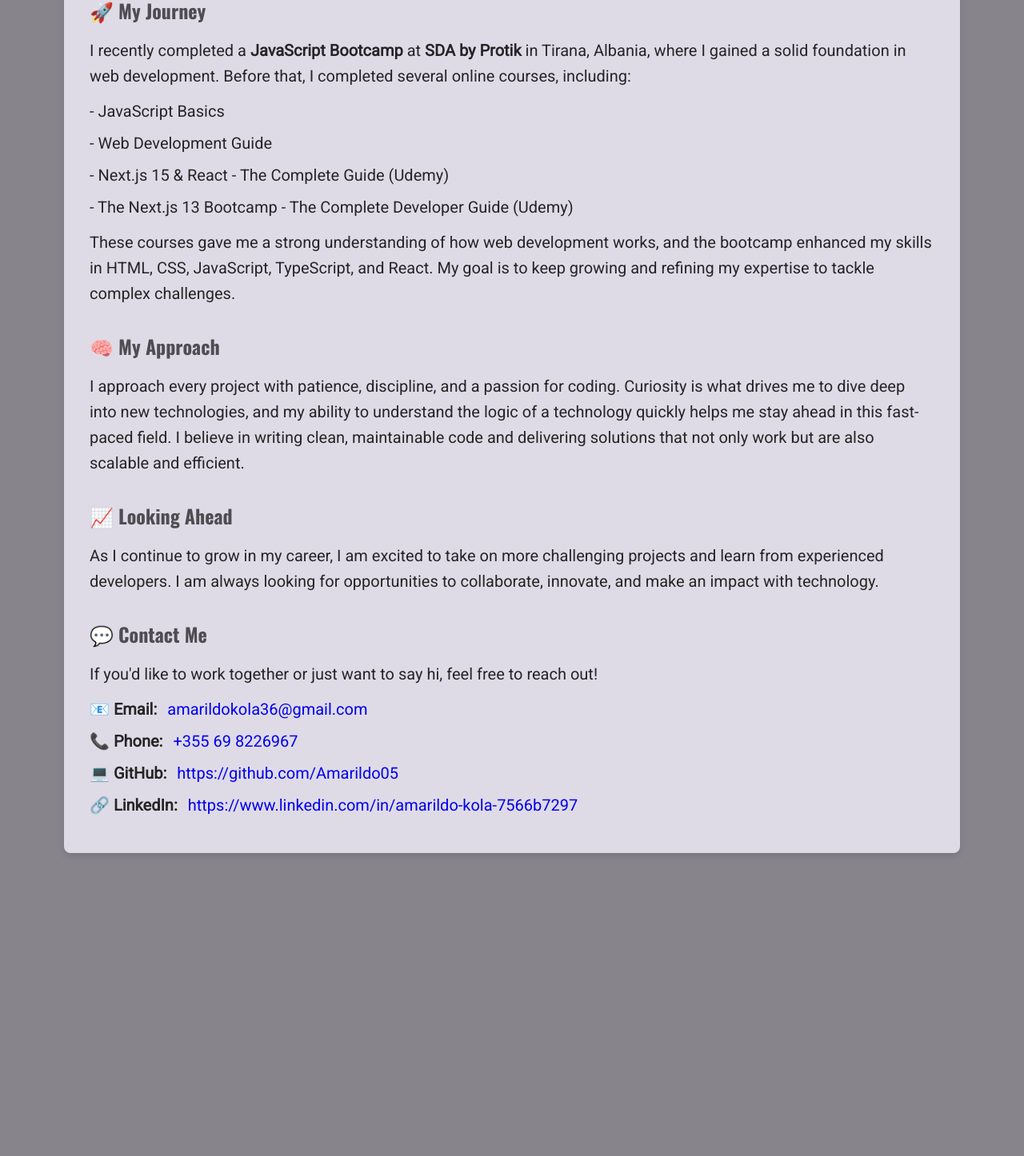
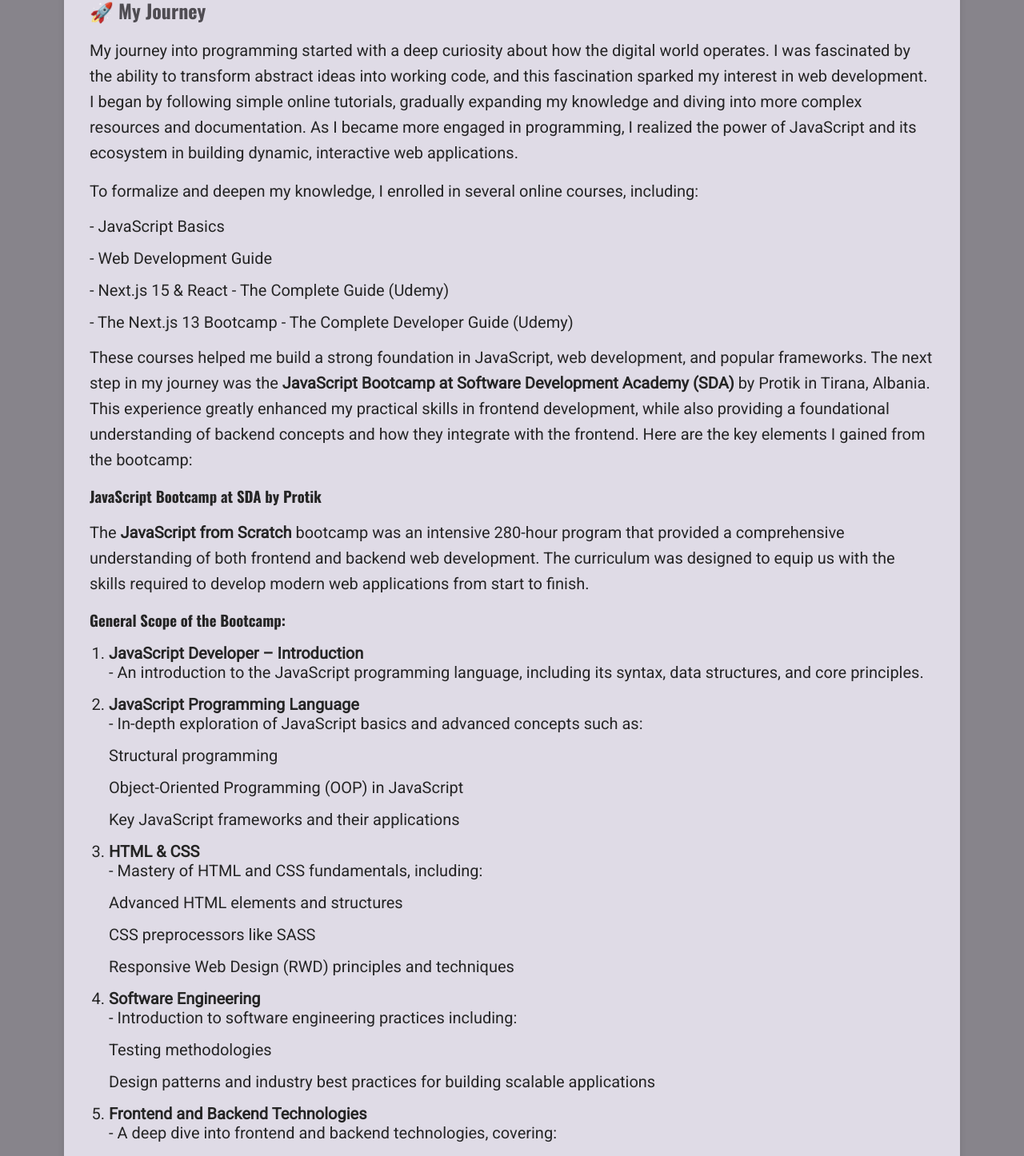
Before and after one commit to Amarildo05/Personal-Portfolio-Website, a React (Vite) app: page /about in a window 1280 px wide. Shown: the part 1314-2760 px from the top of the page at 80% size. Before the commit the page ends 2413 px from the top, so only its background shows below. Built offline with nearby package versions, Linux system fonts and the light colour scheme.

Commit message:
some changes in About page

```diff
--- a/src/componenets/about/AboutMe.css
+++ b/src/componenets/about/AboutMe.css
@@ -39,7 +39,13 @@
   margin: var(--size-4) 0;
 }
 
-.about-content ul li {
+.about-content ol {
+  padding: 0;
+  margin: var(--size-4) 0 0 var(--size-6);
+}
+
+.about-content ul li,
+.about-content ol li {
   font-size: var(--size-5);
   margin-bottom: var(--size-4);
 }
--- a/src/componenets/about/Journey.jsx
+++ b/src/componenets/about/Journey.jsx
@@ -8,10 +8,18 @@
         My Journey
       </h2>
       <p>
-        I recently completed a <strong>JavaScript Bootcamp</strong> at{" "}
-        <strong>SDA by Protik</strong> in Tirana, Albania, where I gained a
-        solid foundation in web development. Before that, I completed several
-        online courses, including:
+        My journey into programming started with a deep curiosity about how the
+        digital world operates. I was fascinated by the ability to transform
+        abstract ideas into working code, and this fascination sparked my
+        interest in web development. I began by following simple online
+        tutorials, gradually expanding my knowledge and diving into more complex
+        resources and documentation. As I became more engaged in programming, I
+        realized the power of JavaScript and its ecosystem in building dynamic,
+        interactive web applications.
+      </p>
+      <p>
+        To formalize and deepen my knowledge, I enrolled in several online
+        courses, including:
       </p>
       <ul>
         <li>- JavaScript Basics</li>
@@ -22,10 +30,97 @@
         </li>
       </ul>
       <p>
-        These courses gave me a strong understanding of how web development
-        works, and the bootcamp enhanced my skills in HTML, CSS, JavaScript,
-        TypeScript, and React. My goal is to keep growing and refining my
-        expertise to tackle complex challenges.
+        These courses helped me build a strong foundation in JavaScript, web
+        development, and popular frameworks. The next step in my journey was the{" "}
+        <strong>
+          JavaScript Bootcamp at Software Development Academy (SDA)
+        </strong>{" "}
+        by Protik in Tirana, Albania. This experience greatly enhanced my
+        practical skills in frontend development, while also providing a
+        foundational understanding of backend concepts and how they integrate
+        with the frontend. Here are the key elements I gained from the bootcamp:
+      </p>
+
+      <h3>JavaScript Bootcamp at SDA by Protik</h3>
+      <p>
+        The <strong>JavaScript from Scratch</strong> bootcamp was an intensive
+        280-hour program that provided a comprehensive understanding of both
+        frontend and backend web development. The curriculum was designed to
+        equip us with the skills required to develop modern web applications
+        from start to finish.
+      </p>
+      <h3>General Scope of the Bootcamp:</h3>
+      <ol>
+        <li>
+          <strong>JavaScript Developer – Introduction</strong> <br />- An
+          introduction to the JavaScript programming language, including its
+          syntax, data structures, and core principles.
+        </li>
+        <li>
+          <strong>JavaScript Programming Language</strong> <br />- In-depth
+          exploration of JavaScript basics and advanced concepts such as:
+          <ul>
+            <li>Structural programming</li>
+            <li>Object-Oriented Programming (OOP) in JavaScript</li>
+            <li>Key JavaScript frameworks and their applications</li>
+          </ul>
+        </li>
+        <li>
+          <strong>HTML & CSS</strong> <br />- Mastery of HTML and CSS
+          fundamentals, including:
+          <ul>
+            <li>Advanced HTML elements and structures</li>
+            <li>CSS preprocessors like SASS</li>
+            <li>Responsive Web Design (RWD) principles and techniques</li>
+          </ul>
+        </li>
+        <li>
+          <strong>Software Engineering</strong> <br />- Introduction to software
+          engineering practices including:
+          <ul>
+            <li>Testing methodologies</li>
+            <li>
+              Design patterns and industry best practices for building scalable
+              applications
+            </li>
+          </ul>
+        </li>
+        <li>
+          <strong>Frontend and Backend Technologies</strong> <br />- A deep dive
+          into frontend and backend technologies, covering:
+          <ul>
+            <li>Key differences between frontend and backend development</li>
+            <li>
+              Frameworks for both frontend (React, Next.js) and backend
+              (Node.js)
+            </li>
+            <li>CMS integration and development tools</li>
+          </ul>
+        </li>
+        <li>
+          <strong>Final Project</strong> <br />- The bootcamp culminated in a
+          hands-on final project where I applied all the skills I had learned to
+          build a fully functional web application, showcasing my ability to
+          solve complex problems.
+        </li>
+      </ol>
+
+      <p>
+        <strong>Key Details:</strong>
+      </p>
+      <ul>
+        <li>Total Program Duration: 280 hours</li>
+        <li>Attendance: 100%</li>
+        <li>
+          Program Provider: Software Development Academy Albania (SDA) in
+          collaboration with Protik
+        </li>
+      </ul>
+      <p>
+        This bootcamp equipped me with not only the technical skills but also a
+        problem-solving mindset. It was an invaluable experience that shaped me
+        into a well-rounded developer, prepared to tackle complex challenges in
+        the tech industry.
       </p>
     </div>
   );
--- a/src/componenets/about/Technologies.jsx
+++ b/src/componenets/about/Technologies.jsx
@@ -19,7 +19,7 @@
         </li>
         <li>
           <strong>Tools & Libraries:</strong> Axios (API requests), Formik, Yup,
-          Node.js, Git, NPM
+          Node.js (basic knowledge), Git, NPM
         </li>
         <li>
           <strong>Version Control:</strong> Git, GitHub, GitLab
```
